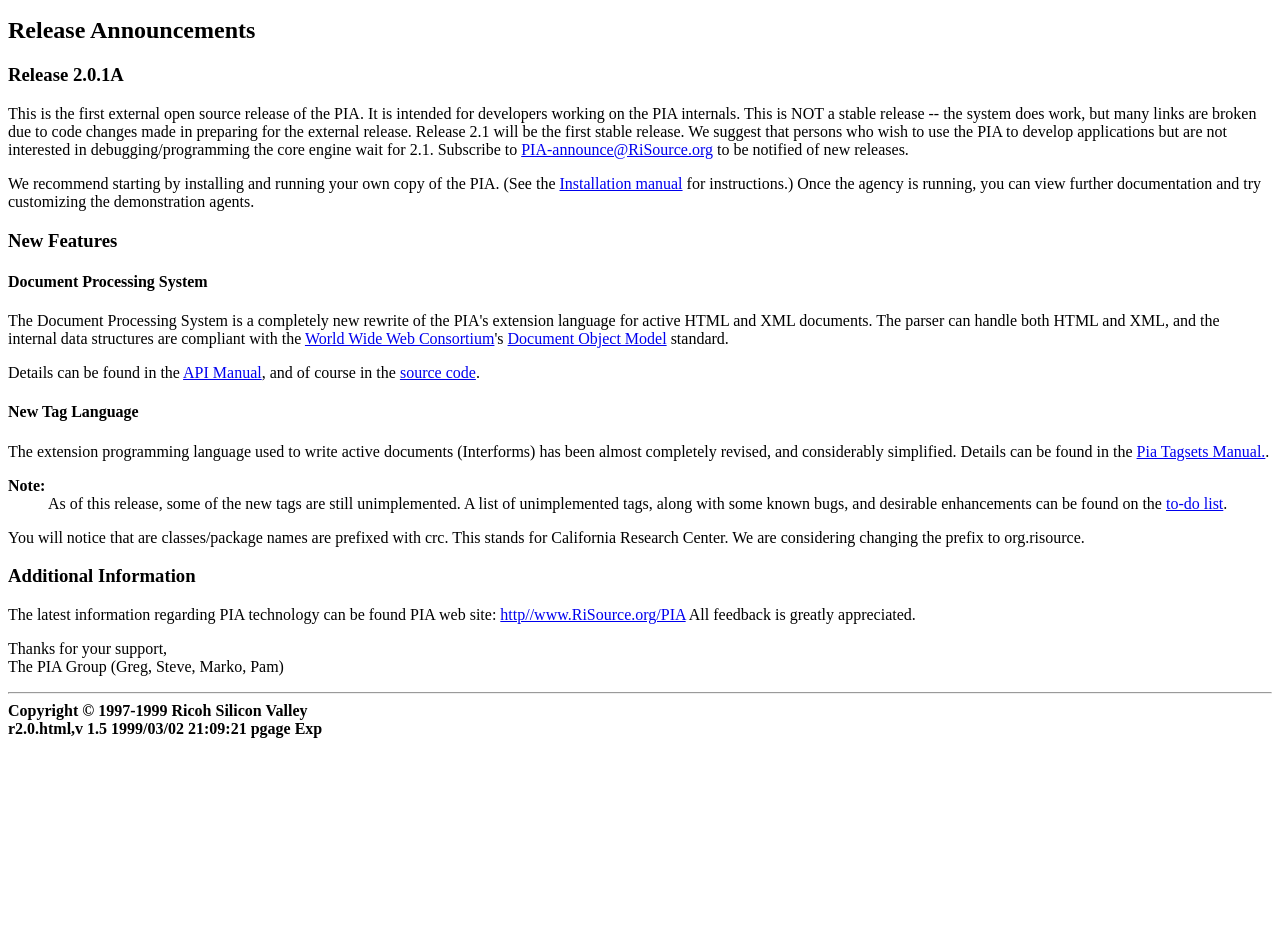
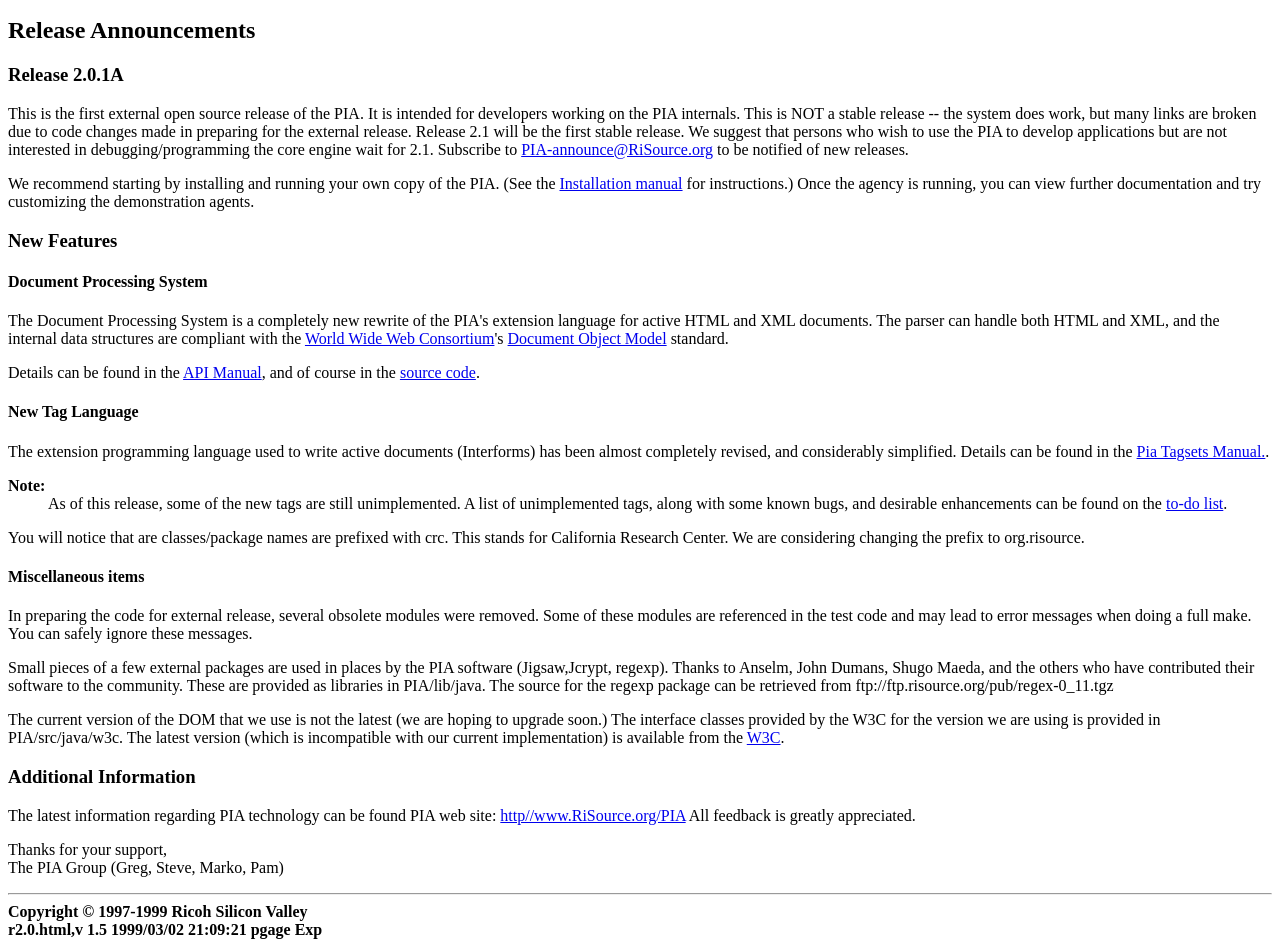
Before and after one commit to ssavitzky/pia-server, a plain HTML site: page Doc/Release/r2.0.html in a window 1280 px wide. Shown: the part 87-1034 px from the top of the page. Before the commit the page ends 833 px from the top, so only its background shows below. Drawn offline with Linux system fonts and the light colour scheme.

Commit message:
Added pointers to external packages

```diff
--- a/Doc/Release/r2.0.html
+++ b/Doc/Release/r2.0.html
@@ -63,6 +63,29 @@
 You will notice that are classes/package names are prefixed with crc.  This stands for California
 Research Center.  We are considering changing the prefix to org.risource.
 
+
+<h4>Miscellaneous items</h4>
+
+In preparing the code for external release, several obsolete modules were
+removed.  Some of these modules are referenced in the test code and may lead
+to error messages when doing a full make.  You can safely ignore these
+messages.
+<p>
+Small pieces of a few external packages are used in places by the PIA software
+(Jigsaw,Jcrypt, regexp).
+Thanks to Anselm, John Dumans, Shugo Maeda, and the others who have
+contributed their software to the community.
+These are provided as libraries in PIA/lib/java.
+The source for the regexp package can be retrieved from
+ftp://ftp.risource.org/pub/regex-0_11.tgz
+
+
+<p> The current version of the DOM that we use is not the latest (we are
+    hoping to upgrade soon.)  The interface classes provided by the W3C for
+    the version we are using is provided in PIA/src/java/w3c.  The latest
+    version (which is incompatible with our current implementation) is
+    available from the <a href=http://www.w3c.org/> W3C</a>.
+
 <h3><A NAME="information"> Additional Information</A></h3>
 <p>
 The latest information regarding PIA technology can be found PIA
```
